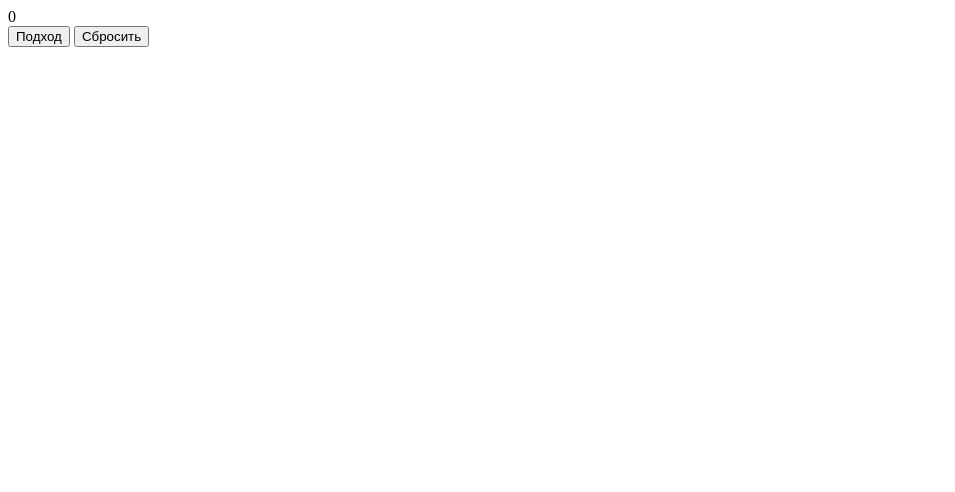
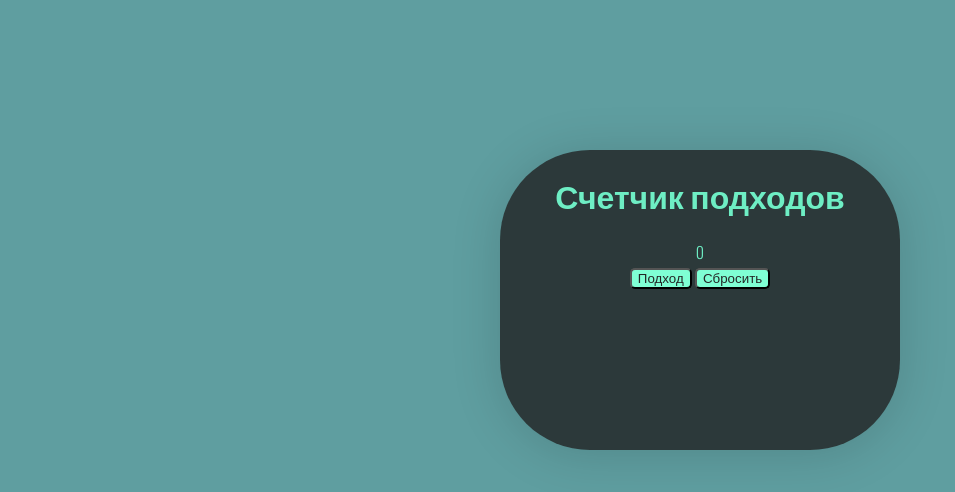
Before and after one commit to dimakuznec/set-counter, a plain HTML site: page index.html in a window 1280 px wide. Shown: the whole page, without its empty margins (0-955 px from the left). Drawn offline with nearby package versions, Linux system fonts and the light colour scheme.

Commit message:
git commit

```diff
--- /dev/null
+++ b/index.css
@@ -0,0 +1,36 @@
+@import url(
+'https://fonts.googleapis.com/css2?family=Oswald:wght@200;300&family=Poppins:wght@300;400;500;600&display=swap');
+
+body {
+    font-family: 'Oswald', sans-serif;
+    background: cadetblue;
+    text-align: center;
+    margin-top: 210px;
+    color: rgb(7, 9, 10);
+}
+
+.header {
+    position: absolute;
+    width: 400px;
+    height: 300px;
+    left: 500px;
+    top: 150px;
+    background: #FFFFFF;
+    box-shadow: 0px 4px 50px rgba(0, 0, 0, 0.15);
+    border-radius: 90px;
+    background-color: rgba(32, 32, 32, 0.795);
+    color: rgba(117, 255, 209, 0.918);
+
+}
+
+.js-inc-btn {
+    border-radius: 5px;
+    background-color: aquamarine;
+    color: rgb(36, 37, 37);
+}
+
+.js-clear-btn {
+    border-radius: 5px;
+    background-color: aquamarine;
+    color: rgb(36, 37, 37);
+}
--- a/index.html
+++ b/index.html
@@ -4,12 +4,16 @@
     <meta charset="UTF-8">
     <meta http-equiv="X-UA-Compatible" content="IE=edge">
     <meta name="viewport" content="width=device-width, initial-scale=1.0">
+    <link rel="stylesheet" href="index.css">
     <title>Счетчик подходов</title>
 </head>
 <body>
+    <header class="header">
+    <h1 class="title">Счетчик подходов</h1>
     <div class="js-counter"></div>
     <button class="js-inc-btn">Подход</button>
     <button class="js-clear-btn">Сбросить</button>
     <script src="index.js"></script>
+    </header>
 </body>
 </html>
```
Also changed, not shown: imege.jpg (added).
